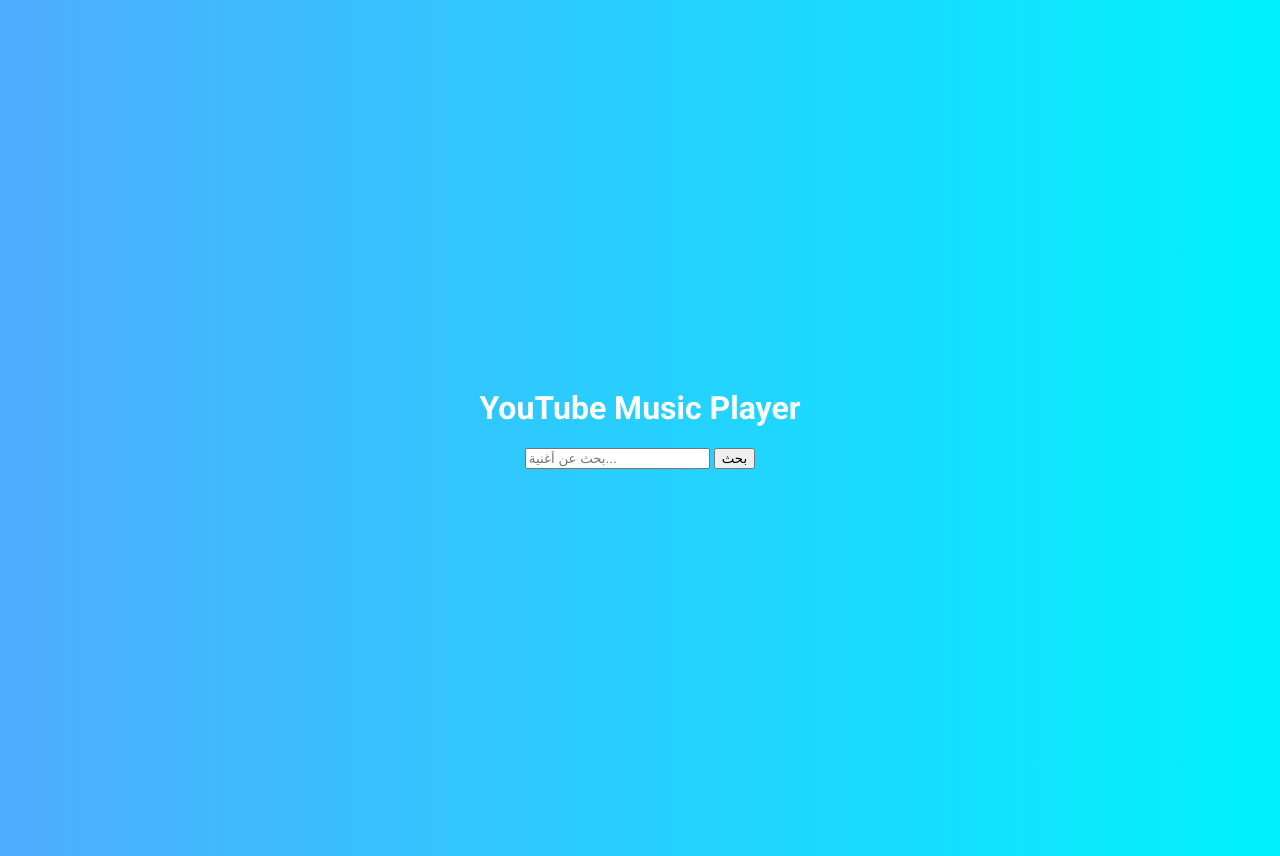
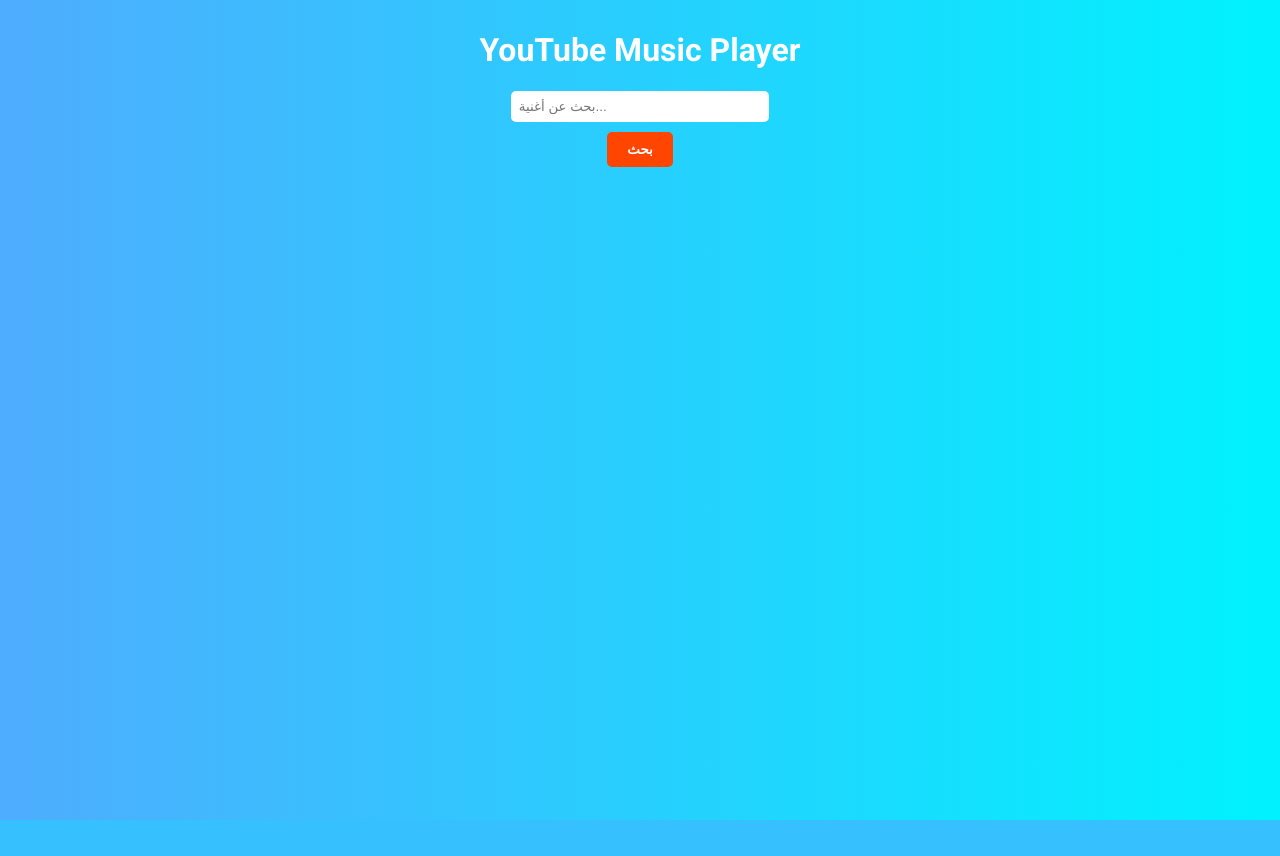
Before and after one commit to haswony/IRAQ, a Flask app: page / in a window 1280 px wide. After the commit the page ends 820 px from the top, so only its background shows below. Run offline with Flask 3, Linux system fonts and the light colour scheme.

Commit message:
Updated index.html with SEO and Google Analytics

```diff
--- a/templates/index.html
+++ b/templates/index.html
@@ -3,19 +3,19 @@
 <head>
     <meta charset="UTF-8">
     <meta name="viewport" content="width=device-width, initial-scale=1.0">
-    <title>YouTube Music Player - أفضل مشغل موسيقى يوتيوب</title>
-    <meta name="description" content="استمتع بمشغل موسيقى YouTube Music Player، ابحث وشغل الموسيقى المفضلة لديك بسهولة. أفضل تجربة موسيقية مباشرة عبر الإنترنت.">
-    <meta name="keywords" content="YouTube Music Player, مشغل موسيقى, موسيقى يوتيوب, استماع للأغاني, أفضل مشغل موسيقى, بث مباشر, موسيقى مجانية, مشغل فيديو">
-
-    <!-- Google Analytics Tracking Code -->
+    <title>YouTube Music Player</title>
+    <!-- كلمات مفتاحية لتحسين السيو -->
+    <meta name="description" content="استمتع بتشغيل الموسيقى ومقاطع الفيديو من يوتيوب مباشرة. مشغل الموسيقى الذي تبحث عنه!">
+    <meta name="keywords" content="YouTube, Music, Player, مشغل موسيقى, يوتيوب, موسيقى, أغاني, فيديوهات, Hussein Ghazal, أغاني عراقية, Hussein Ghazal songs, Arabic music">
+    <meta name="author" content="YouTube Music Player">
+    <!-- رقم تتبع Google Analytics -->
     <script async src="https://www.googletagmanager.com/gtag/js?id=G-V5GKK90952"></script>
     <script>
-      window.dataLayer = window.dataLayer || [];
-      function gtag(){dataLayer.push(arguments);}
-      gtag('js', new Date());
-      gtag('config', 'G-V5GKK90952'); // ضع رقم التتبع الخاص بك هنا
+        window.dataLayer = window.dataLayer || [];
+        function gtag(){dataLayer.push(arguments);}
+        gtag('js', new Date());
+        gtag('config', 'G-V5GKK90952');
     </script>
-
     <style>
         @import url('https://fonts.googleapis.com/css2?family=Roboto:wght@400;700&family=Cairo:wght@400;700&display=swap');
 
@@ -24,22 +24,22 @@
             text-align: center;
             background: linear-gradient(to right, #4facfe, #00f2fe);
             color: white;
-            padding: 20px;
-            overflow: hidden;
+            padding: 10px;
+            margin: 0;
             display: flex;
             flex-direction: column;
             align-items: center;
-            justify-content: center;
+            justify-content: flex-start;
             min-height: 100vh;
-            animation: fadeIn 2s ease-in-out;
         }
 
         .results {
             display: flex;
             flex-direction: column;
             gap: 10px;
-            max-width: 600px;
-            margin-top: 20px;
+            width: 100%;
+            max-width: 400px;
+            margin-top: 10px;
         }
 
         .video-item {
@@ -50,22 +50,52 @@
             border: 1px solid #fff;
             border-radius: 5px;
             padding: 5px;
+            background-color: rgba(255, 255, 255, 0.1);
         }
 
         .video-item:hover {
             transform: scale(1.05);
-            background-color: rgba(255, 255, 255, 0.1);
         }
 
         .video-item img {
             margin-right: 10px;
             border-radius: 8px;
+            width: 80px;
+            height: 60px;
+            object-fit: cover;
         }
 
         #player {
-            margin-top: 20px;
+            margin-top: 10px;
             display: none;
-            max-width: 100%;
+            width: 100%;
+            max-width: 400px;
+            aspect-ratio: 16/9;
+        }
+
+        input[type="text"] {
+            width: calc(100% - 20px);
+            max-width: 400px;
+            padding: 8px;
+            border: none;
+            border-radius: 5px;
+            margin-bottom: 10px;
+            outline: none;
+        }
+
+        button {
+            padding: 10px 20px;
+            border: none;
+            border-radius: 5px;
+            background-color: #ff4500;
+            color: white;
+            font-weight: bold;
+            cursor: pointer;
+            transition: background-color 0.3s;
+        }
+
+        button:hover {
+            background-color: #ff5733;
         }
     </style>
 </head>
@@ -97,7 +127,7 @@
                     const videoItem = document.createElement('div');
                     videoItem.className = 'video-item';
                     videoItem.innerHTML = `
-                        <img src="${video.thumbnail}" alt="${video.title}" width="120">
+                        <img src="${video.thumbnail}" alt="${video.title}">
                         <span>${video.title}</span>
                     `;
                     videoItem.addEventListener('click', () => playVideo(video.videoId));
@@ -109,7 +139,7 @@
 
         function playVideo(videoId) {
             const player = document.getElementById('player');
-            player.innerHTML = `<iframe width="560" height="315" src="https://www.youtube.com/embed/${videoId}?autoplay=1" frameborder="0" allow="accelerometer; autoplay; clipboard-write; encrypted-media; gyroscope; picture-in-picture" allowfullscreen></iframe>`;
+            player.innerHTML = `<iframe width="100%" height="100%" src="https://www.youtube.com/embed/${videoId}?autoplay=1" frameborder="0" allow="accelerometer; autoplay; clipboard-write; encrypted-media; gyroscope; picture-in-picture" allowfullscreen></iframe>`;
             player.style.display = 'block';
         }
     </script>
```
